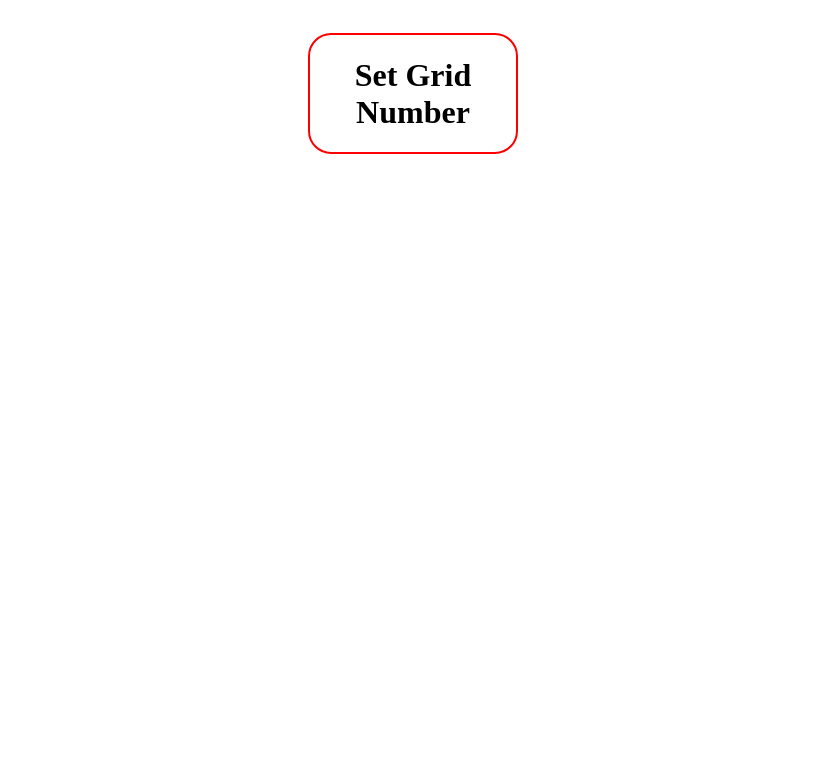
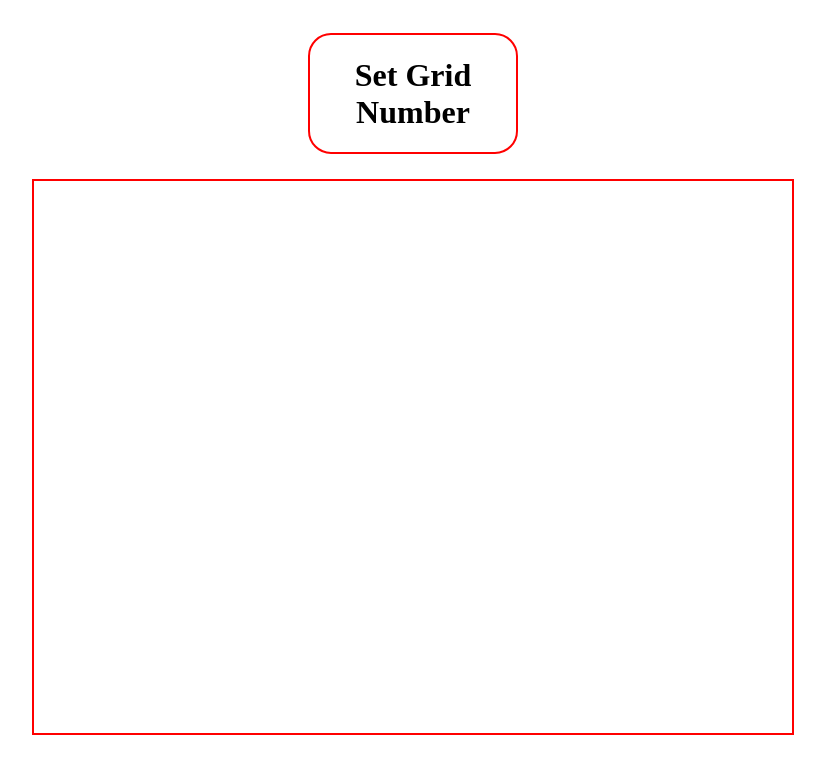
Before and after one commit to dipak1920basnet/etch-a-sketch, a plain HTML site: page index.html in a window 1280 px wide. Shown: the whole page, without its empty margins (227-1052 px from the left). Drawn offline with Linux system fonts and the light colour scheme.

Commit message:
creates a space for a grid

```diff
--- a/index.html
+++ b/index.html
@@ -16,7 +16,9 @@
         </div>
     </header>
     <main>
+        <div id="draw-box" class="play-ground">
 
+        </div>
     </main>
     <footer>
 
--- a/script_files/script.js
+++ b/script_files/script.js
@@ -9,4 +9,6 @@ document.addEventListener("DOMContentLoaded",()=>{
         }
         console.log(default_size)
     })
+
+
 })
--- a/style/style.css
+++ b/style/style.css
@@ -16,3 +16,21 @@
     border-radius: 23px;
 
 }
+
+main
+{
+    /* margin-top: 4%; */
+    /* height: 20px; */
+    /* width: 100%; */
+    /* padding: 2%; */
+    /* border: 2px solid red; */
+    align-items: center;
+    justify-items: center;
+}
+
+.play-ground
+{
+    width: 60%;
+    border: 2px solid red;
+    height: 69vh;
+}
```
